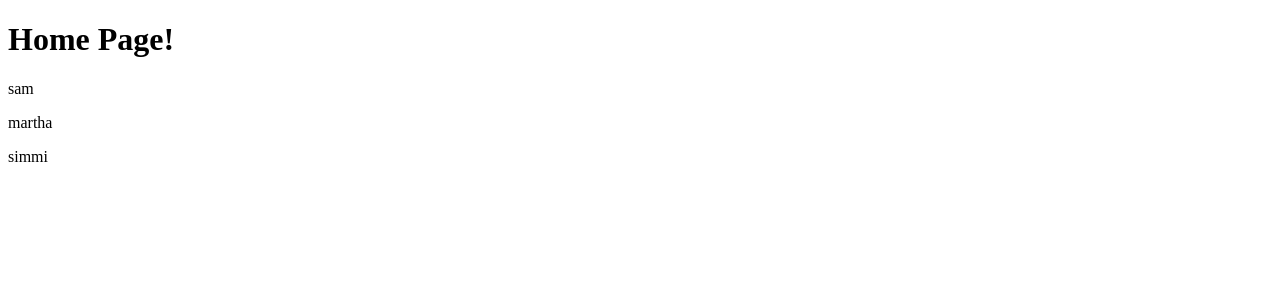
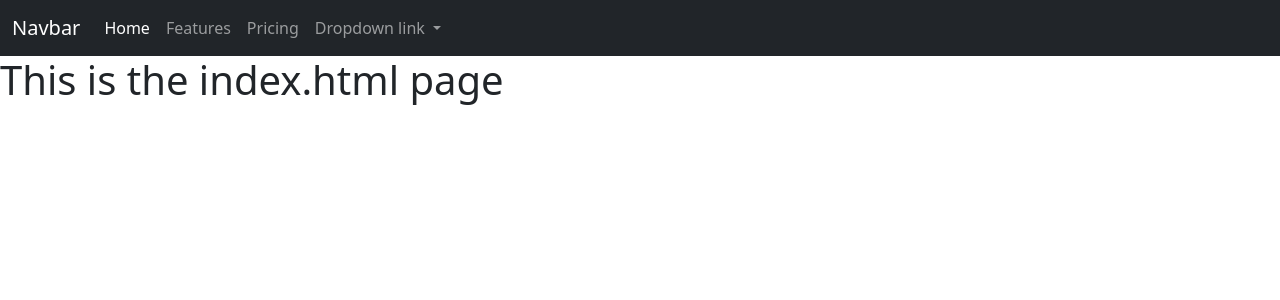
Before and after one commit to SamTredgett/Flask1, a Flask app: page / in a window 1280 px wide. Shown: the top 300 px of the page. Run offline with Flask 2, Linux system fonts and the light colour scheme.

Commit message:
Added a basic bootstrap nav bar to the project and implement template inheritence in the /templates subdirectory

```diff
--- a/main.py
+++ b/main.py
@@ -4,9 +4,12 @@ app = Flask(__name__)
 
 @app.route("/")
 def home():
-    return render_template("index.html", content=["sam", "martha", "simmi"])
+    return render_template("index.html")
 
+@app.route("/test/")
+def test():
+    return render_template("new.html")
 
 
 if __name__ == "__main__":
-    app.run()
+    app.run(debug=True)
--- /dev/null
+++ b/templates/base.html
@@ -0,0 +1,45 @@
+<!doctype HTML>
+<html>
+    <head>
+    <link href="https://cdn.jsdelivr.net/npm/bootstrap@5.0.2/dist/css/bootstrap.min.css" rel="stylesheet" integrity="sha384-EVSTQN3/azprG1Anm3QDgpJLIm9Nao0Yz1ztcQTwFspd3yD65VohhpuuCOmLASjC" crossorigin="anonymous">
+        <title> {% block title %} {% endblock %}</title>
+    </head>
+    <body>
+        <nav class="navbar navbar-expand-lg navbar-dark bg-dark">
+  <div class="container-fluid">
+    <a class="navbar-brand" href="#">Navbar</a>
+    <button class="navbar-toggler" type="button" data-bs-toggle="collapse" data-bs-target="#navbarNavDropdown" aria-controls="navbarNavDropdown" aria-expanded="false" aria-label="Toggle navigation">
+      <span class="navbar-toggler-icon"></span>
+    </button>
+    <div class="collapse navbar-collapse" id="navbarNavDropdown">
+      <ul class="navbar-nav">
+        <li class="nav-item">
+          <a class="nav-link active" aria-current="page" href="#">Home</a>
+        </li>
+        <li class="nav-item">
+          <a class="nav-link" href="#">Features</a>
+        </li>
+        <li class="nav-item">
+          <a class="nav-link" href="#">Pricing</a>
+        </li>
+        <li class="nav-item dropdown">
+          <a class="nav-link dropdown-toggle" href="#" id="navbarDropdownMenuLink" role="button" data-bs-toggle="dropdown" aria-expanded="false">
+            Dropdown link
+          </a>
+          <ul class="dropdown-menu" aria-labelledby="navbarDropdownMenuLink">
+            <li><a class="dropdown-item" href="#">Action</a></li>
+            <li><a class="dropdown-item" href="#">Another action</a></li>
+            <li><a class="dropdown-item" href="#">Something else here</a></li>
+          </ul>
+        </li>
+      </ul>
+    </div>
+  </div>
+</nav>
+        {% block content %}
+        {% endblock %}
+
+    <script src="https://cdn.jsdelivr.net/npm/bootstrap@5.0.2/dist/js/bootstrap.bundle.min.js" integrity="sha384-MrcW6ZMFYlzcLA8Nl+NtUVF0sA7MsXsP1UyJoMp4YLEuNSfAP+JcXn/tWtIaxVXM" crossorigin="anonymous"></script>
+    </body>
+
+</html>
--- a/templates/index.html
+++ b/templates/index.html
@@ -1,15 +1,6 @@
-<!doctype HTML>
-<html>
-    <head>
-        <title> Home Page </title>
-    </head>
-    <body>
-        <h1> Home Page! </h1>
+{% extends "base.html" %}
+{% block title %} Home Page  {% endblock %}
+{% block content %}
 
-        <p> {{n}}</p>
-        {%  for name in content %}
-            <p> {{name}}</p>
-        {% endfor %}
-    </body>
-
-</html>
+<h1> This is the index.html page </h1>
+{% endblock %}
--- /dev/null
+++ b/templates/new.html
@@ -0,0 +1,4 @@
+{% extends "base.html" %}
+{% block content %}
+<h1> This is the new.html file </h1>
+{% endblock %}
```
Also changed, not shown: 4 other files.
